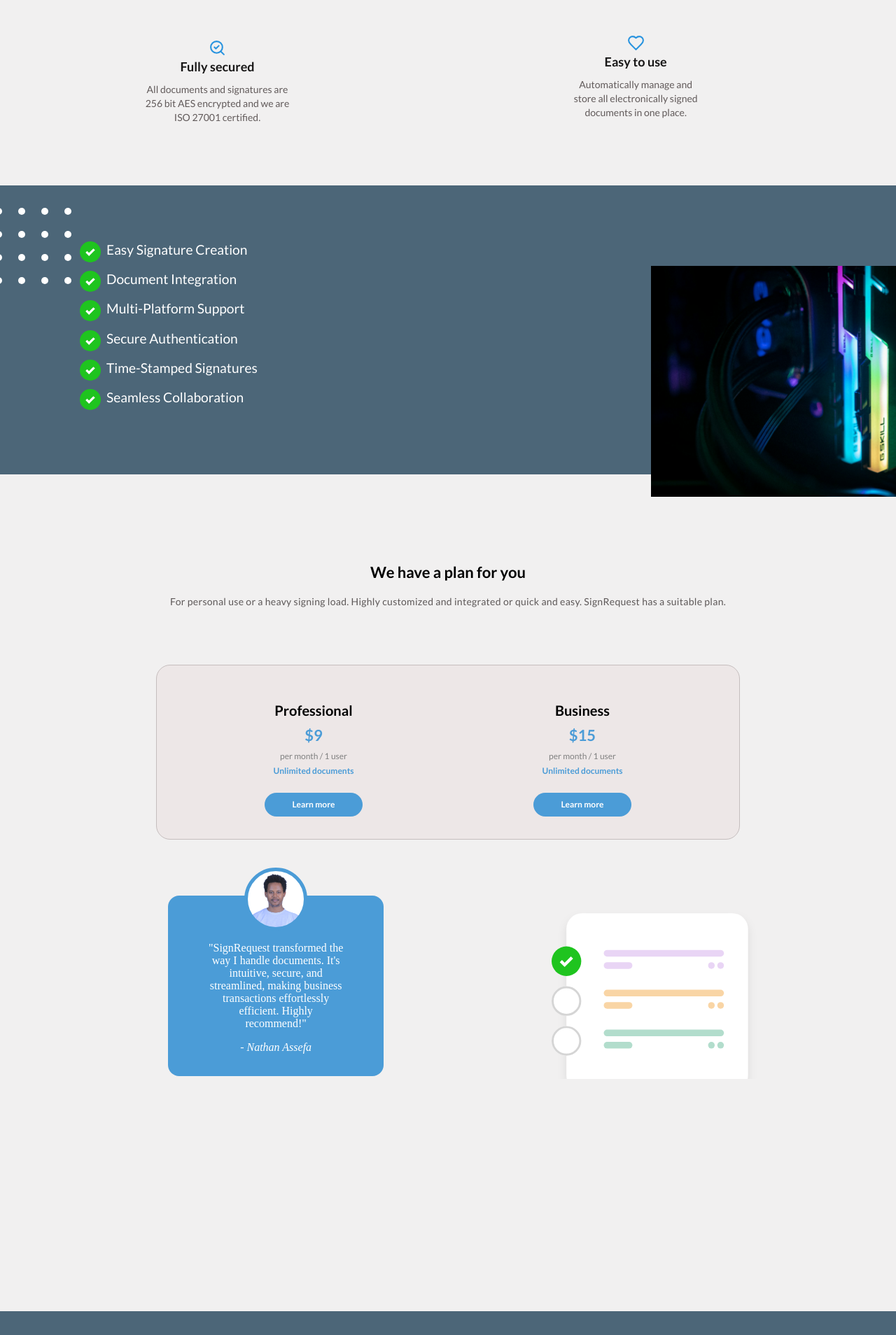
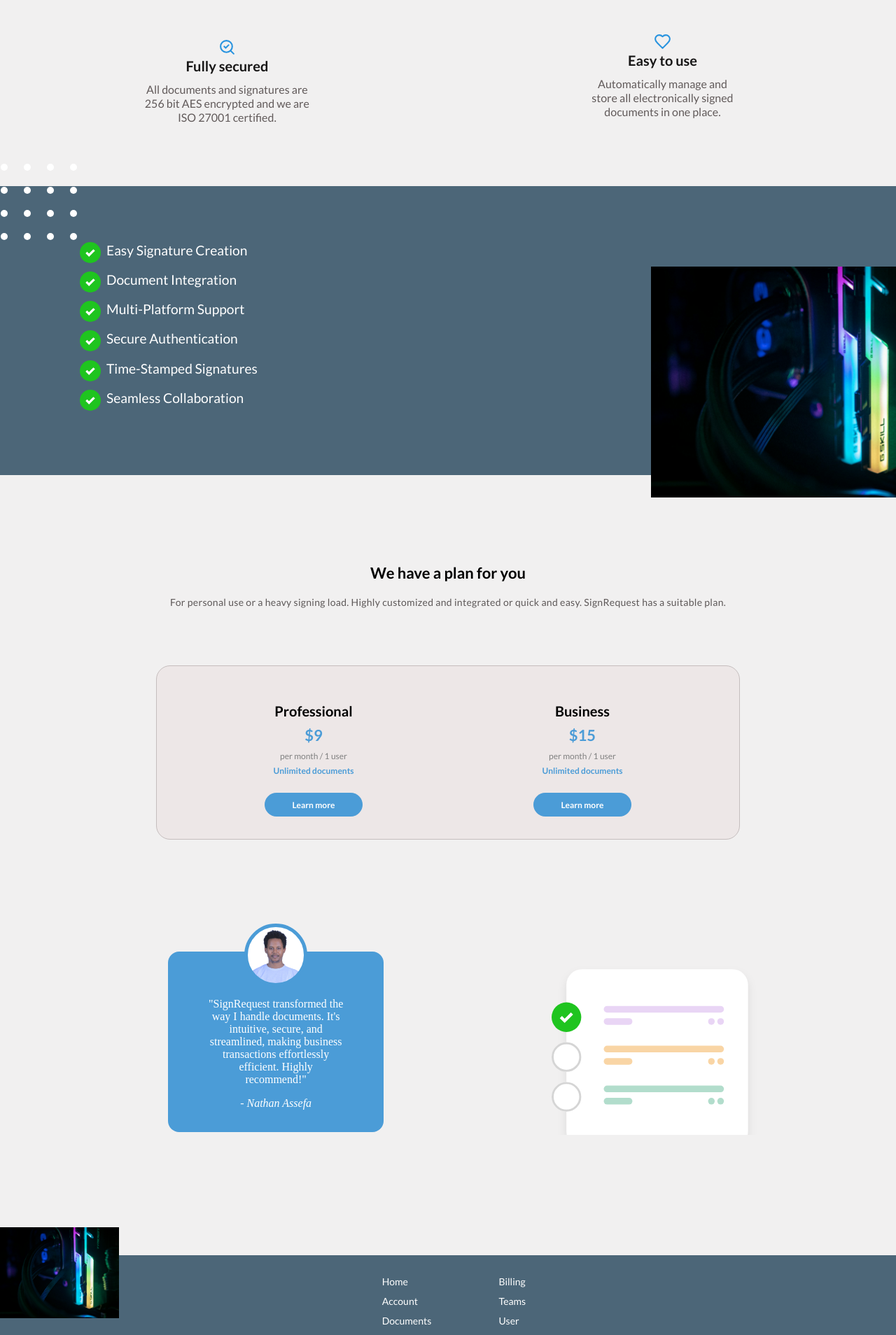
Before and after one commit to nathan-assefa/digital-signature-frontend, a React (Vite) app: page / in a window 1280 px wide. Shown: the part 880-2788 px from the top of the page at 70% size. Built offline with nearby package versions, Linux system fonts and the light colour scheme; what @syncfusion/ej2-base would draw is missing.

Commit message:
adding features to the footer

```diff
--- a/src/components/Footer.tsx
+++ b/src/components/Footer.tsx
@@ -5,23 +5,6 @@
     <div className="footer">
       <footer>
         <div className="footer-container">
-          {/* <div className="container">
-            <p className="address">
-              Melrose Place, 90210
-              <br />
-              USA
-            </p>
-            <ul className="footer-links">
-              <li>
-                <a href="#">Terms of Service</a>
-              </li>
-              <li>
-                <a className="terms-privacy" href="#">
-                  Privacy Policy
-                </a>
-              </li>
-            </ul>
-          </div> */}
           <div className="footer-wrapper">
             <div className="footer-menu">
               <div className="foot-left-col">
@@ -53,6 +36,7 @@
                 </Link>
                 <div className="single-footer-menu">Logout</div>
               </div>
+              <div className="signing-picuture"></div>
             </div>
           </div>
         </div>
--- a/src/styles/HomePage.css
+++ b/src/styles/HomePage.css
@@ -162,10 +162,12 @@
 
 .help-add-cont-desc {
   top: -2em;
+  left: -2em;
+  width: 70%;
 }
 
 .help-msg-desc {
-  top: 2em;
+  top: 2.5em;
 }
 
 .left-col-footer {
@@ -367,8 +369,8 @@
 .features .two-features .srch-check,
 .two-features .heart {
   color: #2893df;
-  height: 18px;
-  width: 18px;
+  height: 22px;
+  width: 22px;
 }
 
 .features .two-features .fc {
@@ -376,7 +378,7 @@
   line-height: 24px;
   font-family: Lato;
   /* font-size: 14px; */
-  font-size: 17px;
+  font-size: 18px;
   margin-top: -0.1em;
   color: rgb(63, 61, 61);
 }
@@ -387,7 +389,7 @@
   margin-right: auto;
   line-height: 20px;
   /* font-size: 13px; */
-  font-size: 14px;
+  font-size: 15px;
   margin-top: -0.5em;
   color: rgb(97, 90, 90);
   font-family: Lato;
@@ -656,7 +658,7 @@
   }
 
   .features .e-sign-dicription {
-    font-size: 14px;
+    font-size: 16px;
     line-height: 24px;
     font-family: Lato;
   }
@@ -675,13 +677,14 @@
   }
 
   .features .two-features .fc {
-    font-size: 18px;
+    font-size: 20px;
     color: rgb(24, 23, 23);
   }
 
   .features .two-features .feature-described {
     width: 40%;
-    font-size: 14px;
+    /* font-size: 14px; */
+    font-size: 16px;
   }
 
   .features .two-features .first-f-d {
@@ -720,6 +723,8 @@
     display: flex;
     align-items: center;
     justify-content: space-around;
+    margin-bottom: -10em;
+    margin-top: 5em;
   }
 
   .testimonials-section li {
@@ -777,7 +782,7 @@
     width: 200px;
     height: 20em;
     background: url("../images/dots.svg") no-repeat;
-    left: -2.5em;
-    top: 2em;
+    left: -2em;
+    top: -2em;
   }
 }
--- a/src/styles/footer.css
+++ b/src/styles/footer.css
@@ -3,31 +3,51 @@
   width: 100%;
   background: #4c6678;
   color: #fff;
-  padding: 3em 0;
+  padding: 1.5em 0;
   margin-top: 11em;
 }
 
-/*
-.container {
-  text-align: center;
+.footer-menu {
+  margin-left: 1.3em;
+  position: relative;
 }
 
-ul.footer-links {
-  margin: 0 auto;
+.footer-menu .single-footer-menu {
+  font-family: Lato;
+  font-size: 14px;
+  font-weight: lighter;
+  line-height: 28px;
+  text-align: left;
+  /* color: #83c2ee; */
+  color: white;
+  max-width: 23%;
 }
 
-ul.footer-links li {
-  display: inline-block;
+.footer-menu .single-footer-menu:hover {
+  /* font-weight: bold; */
+  text-decoration: underline;
 }
 
-ul.footer-links li a {
-  color: #9d9d9d;
-  font-size: 0.8em;
-} */
+.footer-menu .signing-picuture {
+  display: block;
+  background-image: url("../images/sign-3.jpg");
+  background-size: cover;
+  position: absolute;
+  right: -1.3em;
+  top: -4em;
+  width: 170px;
+  z-index: 9999;
+  height: 130px;
+}
 
+@media screen and (min-width: 850px) {
   .footer-menu {
     display: flex;
     justify-content: center;
+  }
+
+  .footer-menu .single-footer-menu {
+    max-width: unset;
   }
 
   .footer-menu .foot-left-col {
@@ -38,12 +58,8 @@
     margin-left: 3em;
   }
 
-.footer-menu .single-footer-menu {
-  margin-top: 1em;
-  padding: 0.1em 0.3em;
+  .footer-menu .signing-picuture {
+    left: -1.3em;
+    top: -4em;
   }
-
-.footer-menu .single-footer-menu:hover {
-  background: grey;
-  /* font-size: 14px; */
 }
```
Lines whose indentation alone changed are shown as unchanged.
